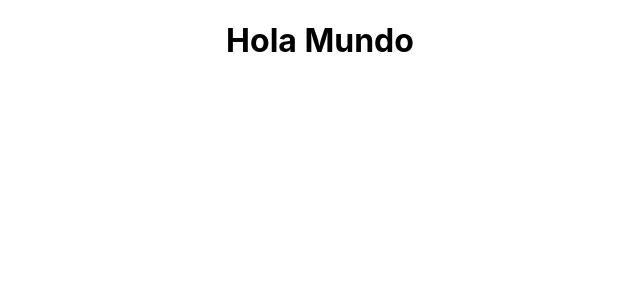
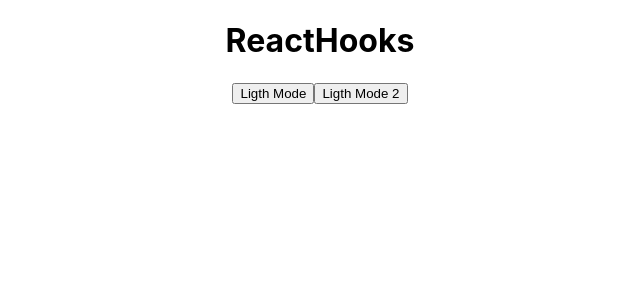
Before and after one commit to edsonv/react-hooks, a React (Create React App) app: page / in a window 1280 px wide. Shown: the top 300 px of the page, without its empty margins (320-960 px from the left). Built offline with nearby package versions, Linux system fonts and the light colour scheme.

Commit message:
01-useState

```diff
--- a/src/App.js
+++ b/src/App.js
@@ -1,10 +1,11 @@
-import logo from './logo.svg';
+import Header from './components/Header';
+
 import './App.css';
 
 function App() {
   return (
     <div className="App">
-      <h1>Hola Mundo</h1>
+      <Header />
     </div>
   );
 }
--- /dev/null
+++ b/src/components/Header.jsx
@@ -0,0 +1,19 @@
+import { useState } from 'react';
+
+const Header = () => {
+  const [darkMode, setDarkMode] = useState(false);
+
+  const handleClick = () => {
+    setDarkMode(!darkMode);
+  }
+
+  return (
+    <div className="Header">
+      <h1>ReactHooks</h1>
+      <button type='button' onClick={ handleClick }>{ darkMode ? 'Dark Mode' : 'Ligth Mode' }</button>
+      <button type='button' onClick={ () => setDarkMode(!darkMode) }>{ darkMode ? 'Dark Mode 2' : 'Ligth Mode 2' }</button>
+    </div>
+  )
+};
+
+export default Header;
```
Also changed, not shown: package.json (line endings or trailing spaces).
